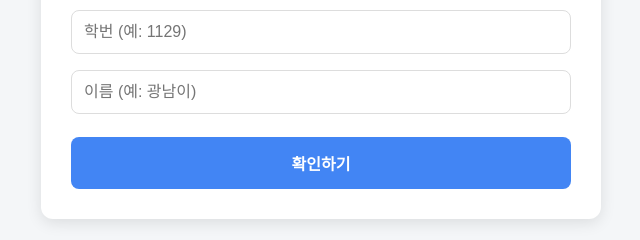
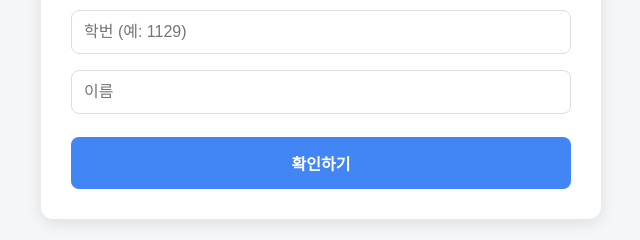
Before and after one commit to puroome/record, a plain HTML site: page index.html in a window 1280 px wide. Shown: the part 193-433 px from the top of the page, 319-959 px from the left. Drawn offline with nearby package versions, Linux system fonts and the light colour scheme.

Commit message:
Update index.html

```diff
--- a/index.html
+++ b/index.html
@@ -144,7 +144,7 @@
     <div id="step1" class="step-area">
       <p>본인 확인을 위해 정보를 입력해주세요.</p>
       <input type="text" id="inputIds" placeholder="학번 (예: 1129)" onblur="autoFill('id')">
-      <input type="text" id="inputName" placeholder="이름 (예: 광남이)" onblur="autoFill('name')">
+      <input type="text" id="inputName" placeholder="이름" onblur="autoFill('name')">
       <button id="btnStep1" onclick="processStep1()" class="btn">확인하기</button>
     </div>
     <div id="step2-register" class="step-area">
```
